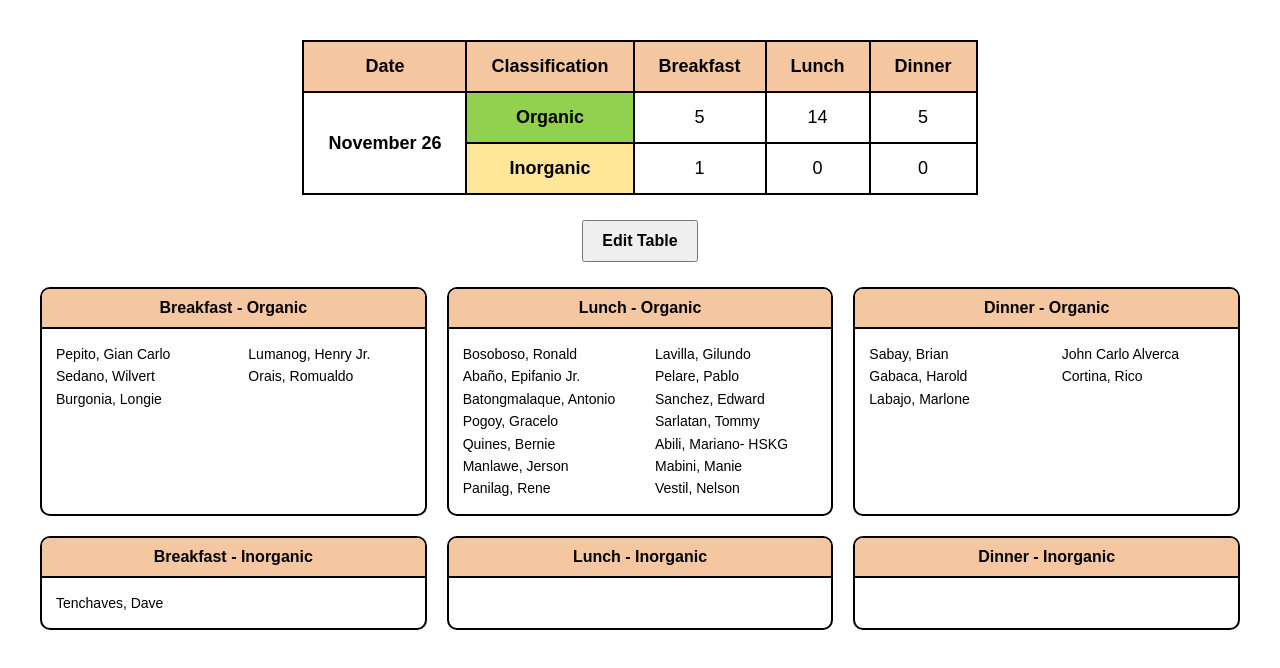
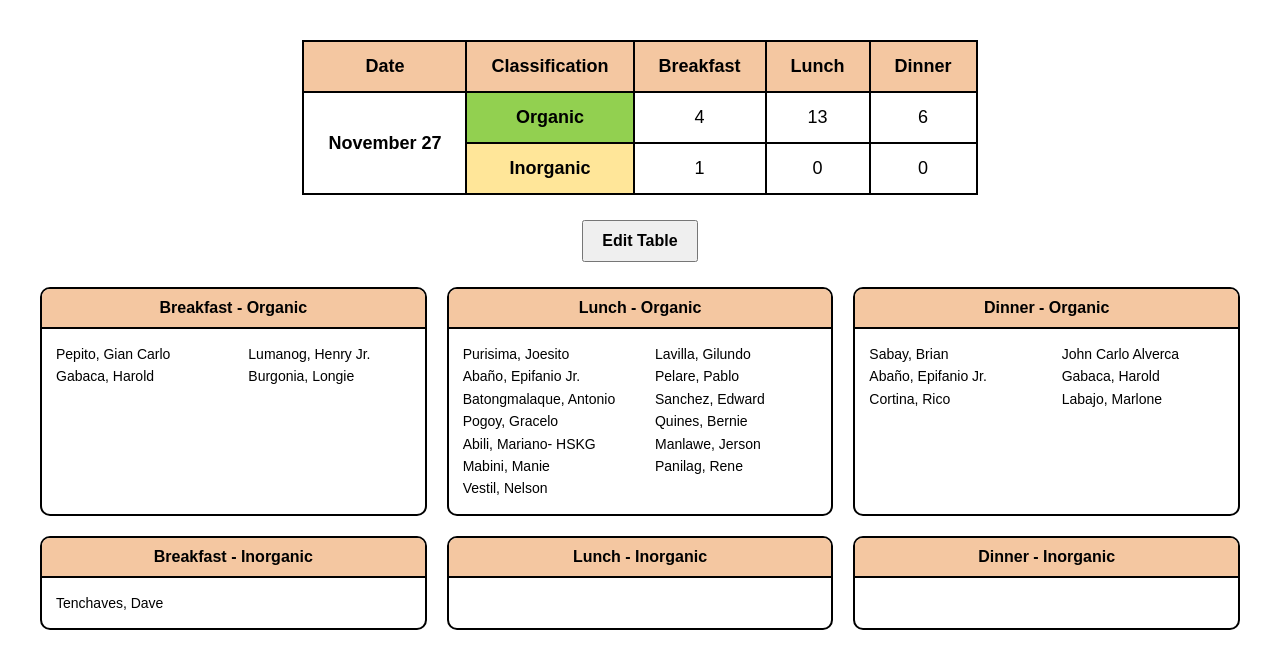
Before and after one commit to eelvinb/mealstub, a plain HTML site: page index.html in a window 1280 px wide. Drawn offline with Linux system fonts and the light colour scheme.

Commit message:
update report

```diff
--- a/index.html
+++ b/index.html
@@ -117,7 +117,7 @@ td {
 
     <td rowspan="2" class="date-cell">
       November
-      26
+      27
     </td>
 
     <td class="organic">
@@ -125,15 +125,15 @@ td {
     </td>
 
     <td>
-      5
+      4
     </td>
 
     <td>
-      14
+      13
     </td>
 
     <td>
-      5
+      6
     </td>
 
   </tr>
@@ -175,7 +175,7 @@ td {
     </div>
 
     <div class="names">
-     <div>Pepito, Gian Carlo</div><div>Lumanog, Henry Jr.</div><div>Sedano, Wilvert</div><div>Orais, Romualdo</div><div>Burgonia, Longie</div>
+     <div>Pepito, Gian Carlo</div><div>Lumanog, Henry Jr.</div><div>Gabaca, Harold</div><div>Burgonia, Longie</div>
     </div>
   </div>
 
@@ -185,7 +185,7 @@ td {
     </div>
 
     <div class="names">
-      <div>Bosoboso, Ronald</div><div>Lavilla, Gilundo</div><div>Abaño, Epifanio Jr.</div><div>Pelare, Pablo</div><div>Batongmalaque, Antonio</div><div>Sanchez, Edward</div><div>Pogoy, Gracelo</div><div>Sarlatan, Tommy</div><div>Quines, Bernie</div><div>Abili, Mariano- HSKG</div><div>Manlawe, Jerson</div><div>Mabini, Manie</div><div>Panilag, Rene</div><div>Vestil, Nelson</div>
+      <div>Purisima, Joesito</div><div>Lavilla, Gilundo</div><div>Abaño, Epifanio Jr.</div><div>Pelare, Pablo</div><div>Batongmalaque, Antonio</div><div>Sanchez, Edward</div><div>Pogoy, Gracelo</div><div>Quines, Bernie</div><div>Abili, Mariano- HSKG</div><div>Manlawe, Jerson</div><div>Mabini, Manie</div><div>Panilag, Rene</div><div>Vestil, Nelson</div>
     </div>
   </div>
 
@@ -195,7 +195,7 @@ td {
     </div>
 
     <div class="names">
-      <div>Sabay, Brian</div><div>John Carlo Alverca</div><div>Gabaca, Harold</div><div>Cortina, Rico</div><div>Labajo, Marlone</div>
+      <div>Sabay, Brian</div><div>John Carlo Alverca</div><div>Abaño, Epifanio Jr.</div><div>Gabaca, Harold</div><div>Cortina, Rico</div><div>Labajo, Marlone</div>
     </div>
   </div>
 
```
